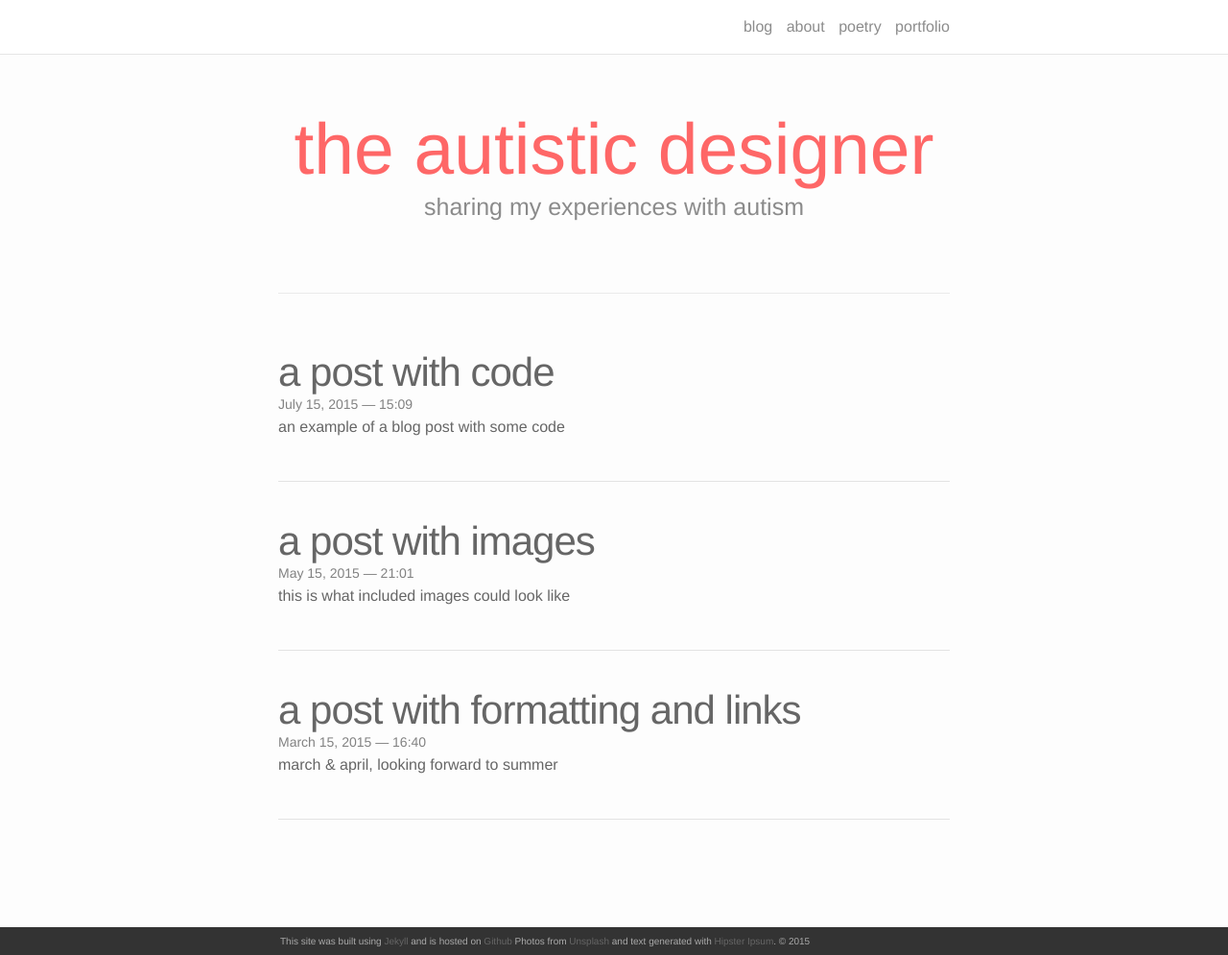
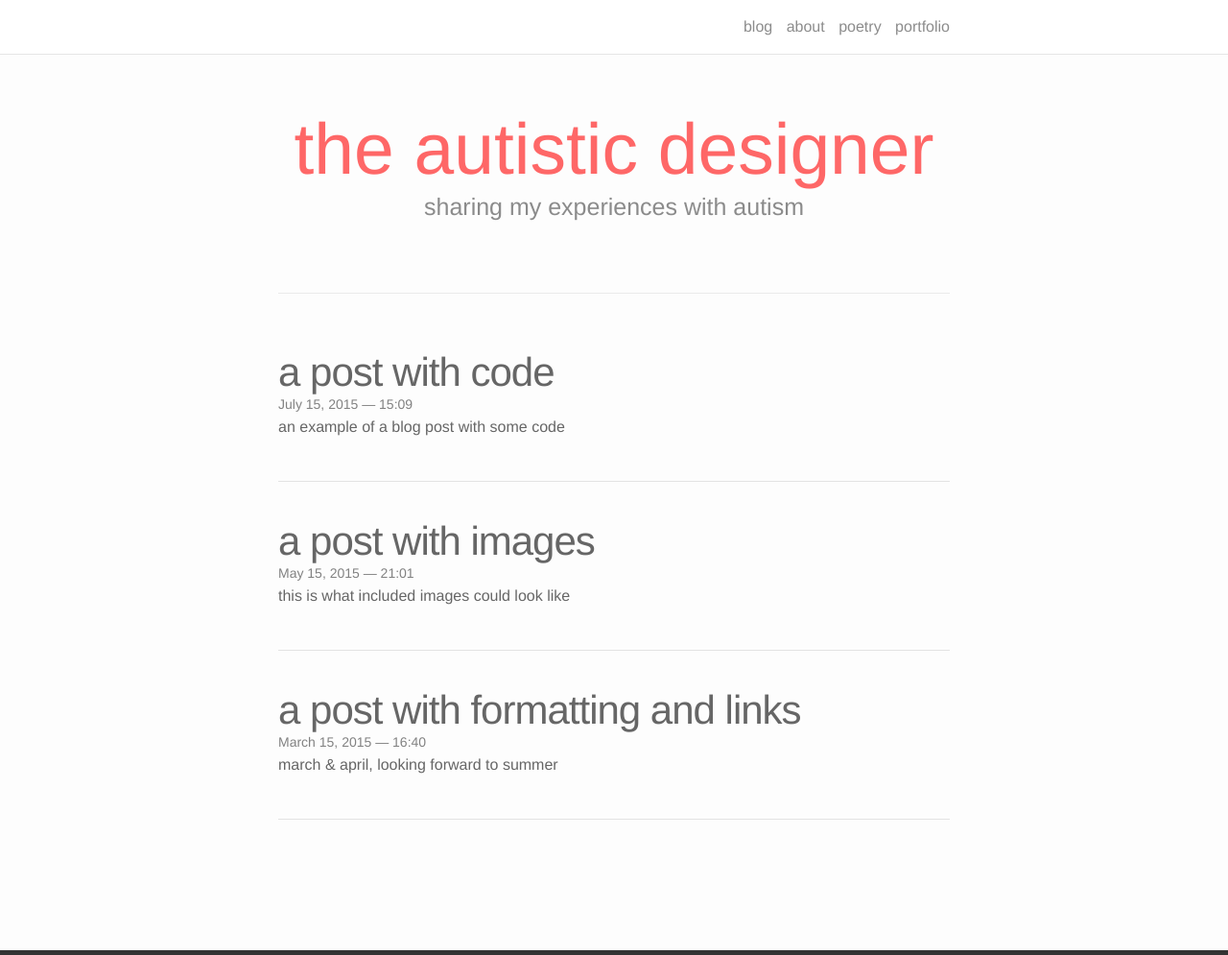
Before and after one commit to autisticdesigner/blog, a Jekyll site: the page built from index.html, in a window 1280 px wide and 995 px high. Shown: the whole window at 96% size. Built offline with Jekyll 4.4.1, drawn with Linux system fonts in a browser that asks for light colours; nearby versions of some CDN libraries; the list of posts is cut into pages by our own code.

Commit message:
Removing footer

```diff
--- a/_includes/footer.html
+++ b/_includes/footer.html
@@ -1,7 +1,4 @@
 <footer class="site-footer">
 
-  <div class="wrapper">
-  	<p>This site was built using <a href="http://jekyllrb.com" target="_blank">Jekyll</a> and is hosted on <a href="https://github.com" target="_blank">Github</a> Photos from <a href="https://unsplash.com" target="_blank">Unsplash</a> and text generated with <a href="http://hipsum.co" target="_blank">Hipster Ipsum</a>. &#169; 2015</p>
-  </div>
 
 </footer>
```
